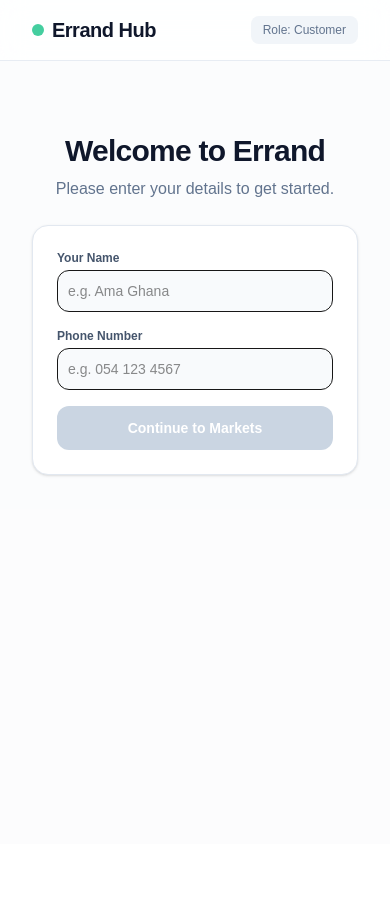
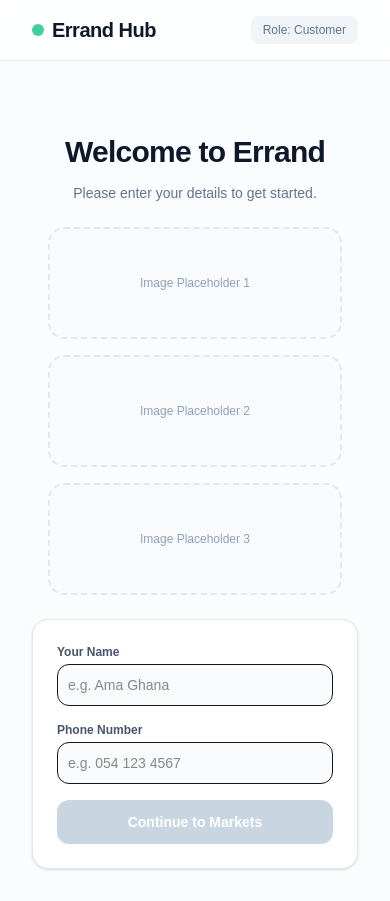
Before and after one commit to GraceOyiza1/errand, a Next.js app: page /customer/dashboard in a window 390 px wide. Before the commit the page ends 844 px from the top, so only its background shows below. Built offline with nearby package versions, Linux system fonts and the light colour scheme.

Commit message:
chore: make customer dashboard hero responsive and add image placeholders

```diff
--- a/src/app/(customer)/customer/dashboard/page.tsx
+++ b/src/app/(customer)/customer/dashboard/page.tsx
@@ -143,7 +143,7 @@ export default function CustomerDashboard() {
                 let parsed = JSON.parse(savedOrders);
                 parsed = parsed.map((o: any) => o.id === confirmedOrder.id ? { ...o, status: 'cancelled' } : o);
                 window.localStorage.setItem('errand-demo-orders', JSON.stringify(parsed));
-            } catch (e) {}
+            } catch (e) { }
         }
 
         setConfirmedOrder(null);
@@ -282,12 +282,25 @@ export default function CustomerDashboard() {
     return (
         <div className="space-y-8 max-w-5xl mx-auto transition-all duration-300">
             {step === 0 && (
-                <div className="space-y-6 max-w-md mx-auto mt-10">
-                    <div className="text-center">
-                        <h1 className="text-3xl font-extrabold tracking-tight text-slate-900">Welcome to Errand</h1>
-                        <p className="text-slate-500 mt-2">Please enter your details to get started.</p>
+                <div className="space-y-6 w-full mt-10">
+                    <div className="text-center max-w-3xl mx-auto px-4">
+                        <h1 className="font-extrabold tracking-tight text-slate-900 text-3xl sm:text-4xl md:text-5xl lg:text-6xl leading-tight">Welcome to Errand</h1>
+                        <p className="text-slate-500 mt-3 text-sm sm:text-base md:text-lg">Please enter your details to get started.</p>
+
+                        {/* Image placeholders for hero (replace with real images later) */}
+                        <div className="mt-6 grid grid-cols-1 sm:grid-cols-3 gap-4 items-start">
+                            <div className="h-28 sm:h-32 rounded-2xl border-2 border-dashed border-slate-200 bg-slate-50 flex items-center justify-center text-slate-400">
+                                <span className="text-xs">Image Placeholder 1</span>
+                            </div>
+                            <div className="h-28 sm:h-32 rounded-2xl border-2 border-dashed border-slate-200 bg-slate-50 flex items-center justify-center text-slate-400">
+                                <span className="text-xs">Image Placeholder 2</span>
+                            </div>
+                            <div className="h-28 sm:h-32 rounded-2xl border-2 border-dashed border-slate-200 bg-slate-50 flex items-center justify-center text-slate-400">
+                                <span className="text-xs">Image Placeholder 3</span>
+                            </div>
+                        </div>
                     </div>
-                    <div className="bg-white p-6 rounded-2xl shadow-sm border border-slate-200 space-y-4">
+                    <div className="bg-white p-6 rounded-2xl shadow-sm border border-slate-200 space-y-4 max-w-md mx-auto">
                         <div>
                             <label className="block text-xs font-semibold text-slate-600 mb-1">Your Name</label>
                             <input
```
